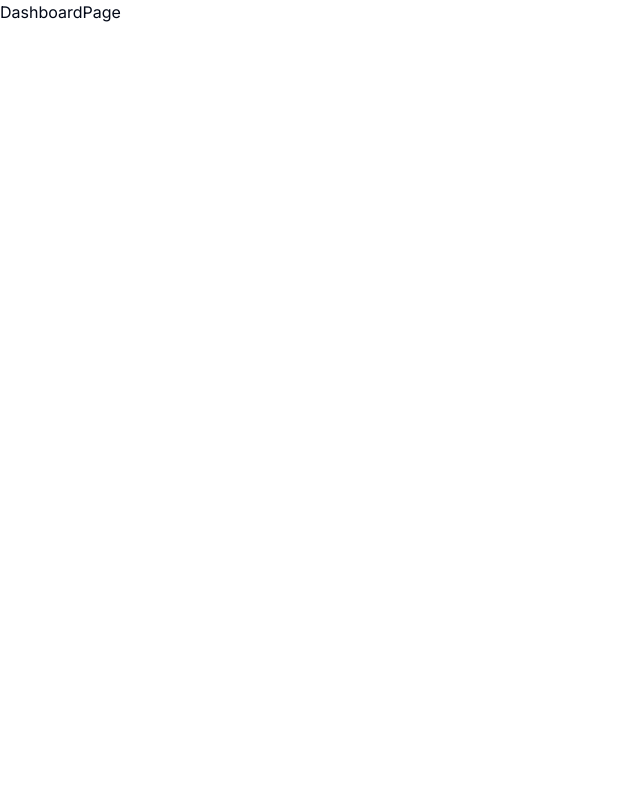
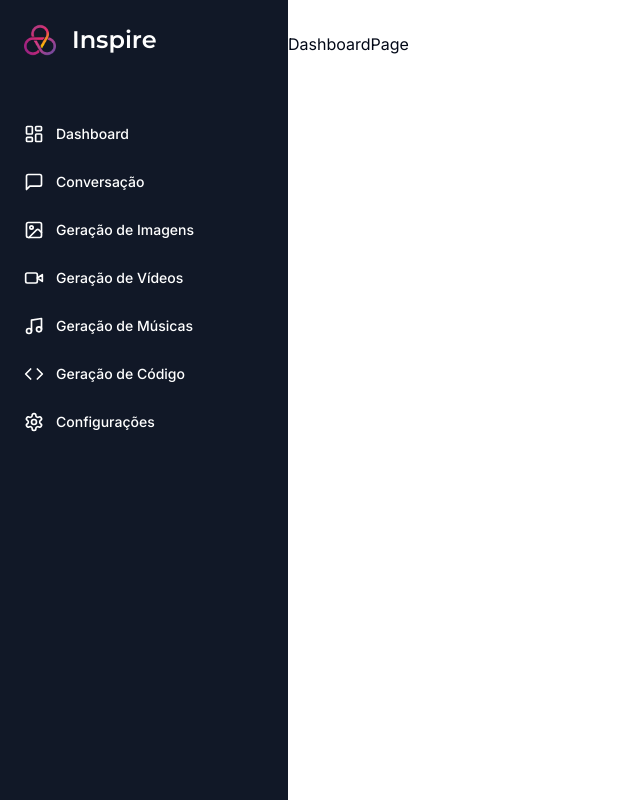
Before and after one commit to gafanhotoalexandre/my-genius, a Next.js app: page /dashboard in a window 1280 px wide. Shown: the whole page, without its empty margins (0-640 px from the left). Built offline with nearby package versions, Linux system fonts and the light colour scheme.

Commit message:
desenvolvendo navbar e sidebar

```diff
--- a/app/(dashboard)/(routes)/dashboard/page.tsx
+++ b/app/(dashboard)/(routes)/dashboard/page.tsx
@@ -1,10 +1,7 @@
-import { UserButton } from '@clerk/nextjs'
-
 export default function DashboardPage() {
   return (
     <div>
       <p>DashboardPage</p>
-      <UserButton afterSignOutUrl="/" />
     </div>
   )
 }
--- /dev/null
+++ b/app/(dashboard)/layout.tsx
@@ -0,0 +1,21 @@
+import { Navbar } from '@/components/Navbar'
+import { Sidebar } from '@/components/Sidebar'
+
+export default function DashboardLayout({
+  children,
+}: {
+  children: React.ReactNode
+}) {
+  return (
+    <div className="h-full relative">
+      <aside className="hidden h-full md:flex md:w-72 md:flex-col md:fixed md:inset-y-0 z-[80] bg-gray-900">
+        <Sidebar />
+      </aside>
+
+      <main className="md:pl-72">
+        <Navbar />
+        {children}
+      </main>
+    </div>
+  )
+}
--- /dev/null
+++ b/components/Navbar.tsx
@@ -0,0 +1,18 @@
+import { Menu } from 'lucide-react'
+import { UserButton } from '@clerk/nextjs'
+
+import { Button } from '@/components/ui/button'
+
+export function Navbar() {
+  return (
+    <div className="flex items-center p-4">
+      <Button variant={'ghost'} size={'icon'} className="md:hidden">
+        <Menu />
+      </Button>
+
+      <section className="flex justify-end w-full">
+        <UserButton afterSignOutUrl="/" />
+      </section>
+    </div>
+  )
+}
--- /dev/null
+++ b/components/Sidebar.tsx
@@ -0,0 +1,41 @@
+'use client'
+
+import Link from 'next/link'
+import Image from 'next/image'
+import { Montserrat } from 'next/font/google'
+import { cn } from '@/lib/utils'
+import { sidebarRoutes } from '@/constants'
+
+const montserrat = Montserrat({ weight: '600', subsets: ['latin'] })
+
+export function Sidebar() {
+  return (
+    <div className="space-y-4 py-4 flex flex-col h-full bg-gray-900 text-white">
+      <section className="px-3 py-2 flex-1">
+        <Link href="/dashboard" className="flex items-center pl-3 mb-14">
+          <div className="relative h-8 w-8 mr-4">
+            <Image fill src="/logo.png" alt="logo do Inspire" />
+          </div>
+          <h1 className={cn('text-2xl font-bold', montserrat.className)}>
+            Inspire
+          </h1>
+        </Link>
+
+        <section className="space-y-1">
+          {sidebarRoutes.map((route) => (
+            <Link
+              key={route.href}
+              href={route.href}
+              className="text-sm group flex p-3 w-full justify-start font-medium cursor-pointer hover:text-white hover:bg-white/10 rounded-lg transition"
+            >
+              <div className="flex items-center flex-1">
+                <route.icon className={cn('h-5 w-5 mr-3', route.color)} />
+                {route.label}
+              </div>
+            </Link>
+          ))}
+        </section>
+      </section>
+    </div>
+  )
+}
--- /dev/null
+++ b/constants/index.ts
@@ -0,0 +1,53 @@
+import {
+  LayoutDashboard,
+  MessageSquare,
+  ImageIcon,
+  VideoIcon,
+  Music,
+  Code,
+  Settings,
+} from 'lucide-react'
+
+export const sidebarRoutes = [
+  {
+    label: 'Dashboard',
+    icon: LayoutDashboard,
+    href: '/dashboard',
+    color: 'text-sky-500',
+  },
+  {
+    label: 'Conversação',
+    icon: MessageSquare,
+    href: '/conversation',
+    color: 'text-violet-500',
+  },
+  {
+    label: 'Geração de Imagens',
+    icon: ImageIcon,
+    href: '/image',
+    color: 'text-pink-700',
+  },
+  {
+    label: 'Geração de Vídeos',
+    icon: VideoIcon,
+    href: '/video',
+    color: 'text-orange-700',
+  },
+  {
+    label: 'Geração de Músicas',
+    icon: Music,
+    href: '/music',
+    color: 'text-emerald-500',
+  },
+  {
+    label: 'Geração de Código',
+    icon: Code,
+    href: '/code',
+    color: 'text-green-700',
+  },
+  {
+    label: 'Configurações',
+    icon: Settings,
+    href: '/settings',
+  },
+]
```
